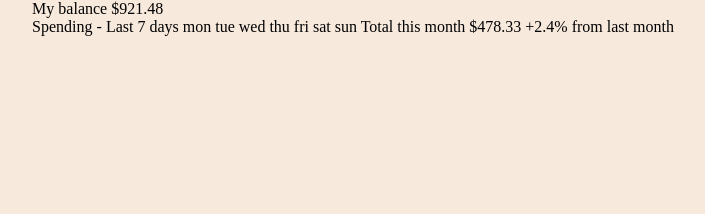
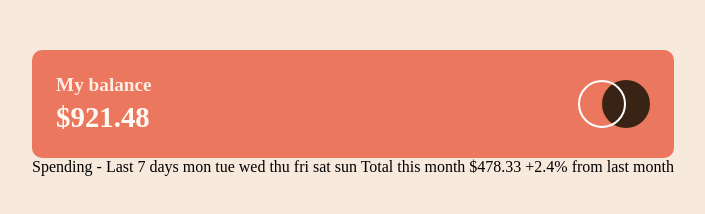
Before and after one commit to Mancux2premium/expenses-chart-component-main, a plain HTML site: page index.html in a window 1280 px wide. Shown: the whole page, without its empty margins (287-992 px from the left). Drawn offline with Linux system fonts and the light colour scheme.

Commit message:
Diseño-Balance

```diff
--- a/index.html
+++ b/index.html
@@ -13,9 +13,12 @@
 <body>
 
   <div class="main-container">
-    <header>
-      My balance
-      $921.48
+    <header class="balanceStyle">
+      <div>
+        <h1>My balance</h1>
+       <h2>$921.48</h2>
+      </div>
+       <img src="images/logo.svg" alt="">
     </header>
     <section>
       Spending - Last 7 days
--- a/styles.css
+++ b/styles.css
@@ -1,6 +1,12 @@
 /*Mobile*/
 :root{
+    --Softred: hsl(10, 79%, 65%);
+    --Cyan: hsl(186, 34%, 60%);
+    --Darkbrown: hsl(25, 47%, 15%);
+    --Mediumbrown: hsl(28, 10%, 53%);
+    --Verypaleorange: hsl(33, 100%, 98%);
     --Cream: hsl(27, 66%, 92%);
+    --Fontsize: 18px;
 }
 *{
     margin: 0;
@@ -11,4 +17,25 @@ body{
     height: 100vh;
     display: flex;
     justify-content: center;
+    margin-top: 50px;
 }
+
+.balanceStyle{
+    background-color: var(--Softred);
+    display: flex;
+    justify-content: space-between;
+    border-radius: 10px;
+    padding: 1.5rem;
+}
+h1,h2{
+    color: var(--Verypaleorange);
+}
+h1{
+    font-size: 1.2rem;
+    margin-bottom: 5px;
+    opacity: 0.9;
+}
+h2{
+    font-size: 1.8rem;
+
+}
```
